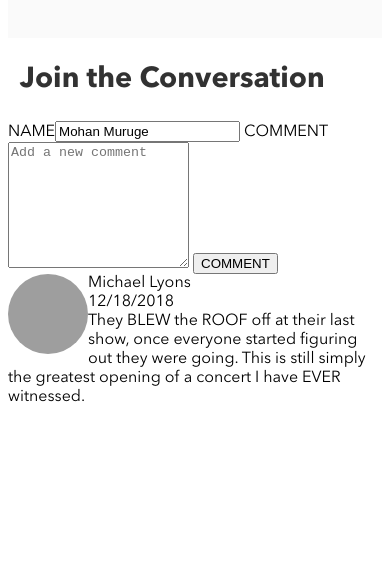
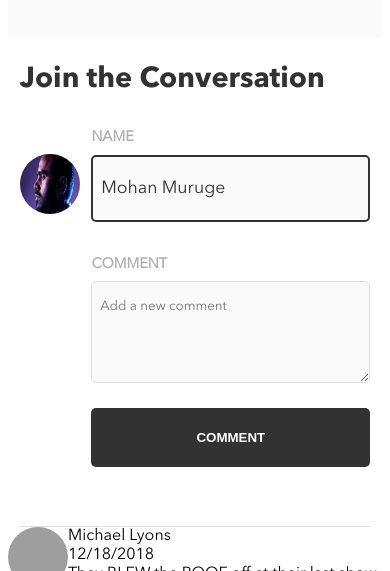
Before and after one commit to carmour/bandsite, a plain HTML site: page Sprint-1.2/index.html in a window 390 px wide. Shown: the part 3900-4471 px from the top of the page. Drawn offline with Linux system fonts and the light colour scheme; grey boxes are pictures that could not be loaded.

Commit message:
add comment section mobile styled

```diff
--- a/Sprint-1.2/index.html
+++ b/Sprint-1.2/index.html
@@ -82,13 +82,18 @@
         <!-- Comments section -->
         <section>
             <h1 class="comments__header">Join the Conversation</h1>
-            <form id="comments__form">
-                <label>NAME</label><input id ="userName" type="text" name="name" value="Mohan Muruge" readonly/>
-                <label>COMMENT</label><textarea id="userComment" name="comment_section" rows="8" placeholder="Add a new comment"></textarea>
-                <button id="comments__button" type="submit">COMMENT</button>
-                <!-- <div id="ourName"></div>
-                <div id="ourComment"></div> -->
-            </form>
+            <div class="comments">
+                <img class="comments__photo" src="bandsite-photos/Mohan-muruge.jpg">
+                <form id="comments__form" class="comments__form--input">
+                    <label class="comments__form--name">NAME</label>
+                    <input id="userName" class="comments__form--username" type="text" name="name" value="Mohan Muruge" readonly/>
+                    <label class="comments__form--comment">COMMENT</label>
+                    <textarea id="userComment" class="comments__form--text" name="comment_section" placeholder="Add a new comment"></textarea>
+                    <button id="comments__button" class="comments__form--submit" type="submit">COMMENT</button>
+                    <!-- <div id="ourName"></div>
+                    <div id="ourComment"></div> -->
+                </form>
+            </div>
             <div id="commentContent"></div>
 
         </section>
--- a/Sprint-1.2/styles/_bio-styles.scss
+++ b/Sprint-1.2/styles/_bio-styles.scss
@@ -30,6 +30,7 @@
 // DOCUMENT STYLES
 body {
     font-family: standard-font;
+    // margin: 0;
 }
 
 // HEADER STYLES
@@ -172,21 +173,115 @@ body {
     }
 }
 
-// COMMENTS STYLES
+// form styles
 .comments {
+    display: flex;
+    flex-direction: row;
+    padding-bottom: 7vh;
+    border-bottom: solid $mercury 1px;
+    margin: 0 3vw;
     &__header {
         @extend .bio__header;
     }
+    &__photo {
+        height: 60px;
+        width: 60px;
+        border-radius: 100%;
+        display: flex;
+        margin: 4vh 3vw 0 0;
+        // padding: 5vh 3vw 0 0;
+        // float: left;
+        // overflow: hidden;
+        // size: cover;
+        // position: center;
+    }
+    &__form {
+        &--input {
+            display: flex;
+            flex-direction: column;
+            width: 100%;
+        }
+        &--name {
+            display: flex;
+            width: 100%;
+            color: $silver;
+            font-weight: 800;
+            font-size: 0.9rem;
+            padding: 1vh 0;
+            // padding: 1vw 0;
+        }
+        &--username {
+            display: flex;
+            flex-direction: column;
+            width: 100%;
+            box-sizing: border-box;
+            height: 8vh;
+            font-family: standard-font;
+            font-size: 1.1rem;
+            color: $header-color;
+            padding-left: 2vw;
+            border: $header-color 2px solid;
+            border-radius: 5px;
+            background-color: $alabaster;
+            // font-weight: 800;
+            // font-size: 0.9rem;
+            // padding: 0 1vw;
+        }
+        &--comment {
+            display: flex;
+            flex-direction: column;
+            color: $silver;
+            font-weight: 800;
+            font-size: 0.9rem;
+            padding: 4vh 0 1vh 0;
+            // width: 92%;
+        }
+        &--text {
+            width: 100%;
+            box-sizing: border-box;
+            font-family: standard-font;
+            padding: 2vh 0 0 2vw;
+            height: 12vh;
+            border: $mercury 1px solid;
+            border-radius: 5px;
+            background-color: $alabaster;
+            margin-bottom: 3vh;
+        }
+        &--submit {
+            width: 100%;
+            height: 7vh;
+            text-align: center;
+            color: $white;
+            background-color: $header-color;
+            font-weight: 700;
+            padding: 1.5vh 0;
+            border: none;
+            border-radius: 5px;
+        }
+    }
 }
+// #comments__form {
+//     display: flex;
+//     flex-direction: column;
+//     width: 100%;
+// }
+// #userComment {
+//     width: 93%;
+// // }
+// #comments__button {
+//     width: 95%;
+// }
 
-// comment styles
+
+
+// new comment styles
 .photoDiv {
     float: left;
-    height: 80px;
-    width: 80px;
+    height: 60px;
+    width: 60px;
 }
 .profilePhoto {
-    height: 80px;
+    height: 60px;
     border-radius: 200px;
     width: 100%;
 }
```
Also changed, not shown: Sprint-1.2/styles/band-styles.css, 1 other file.
